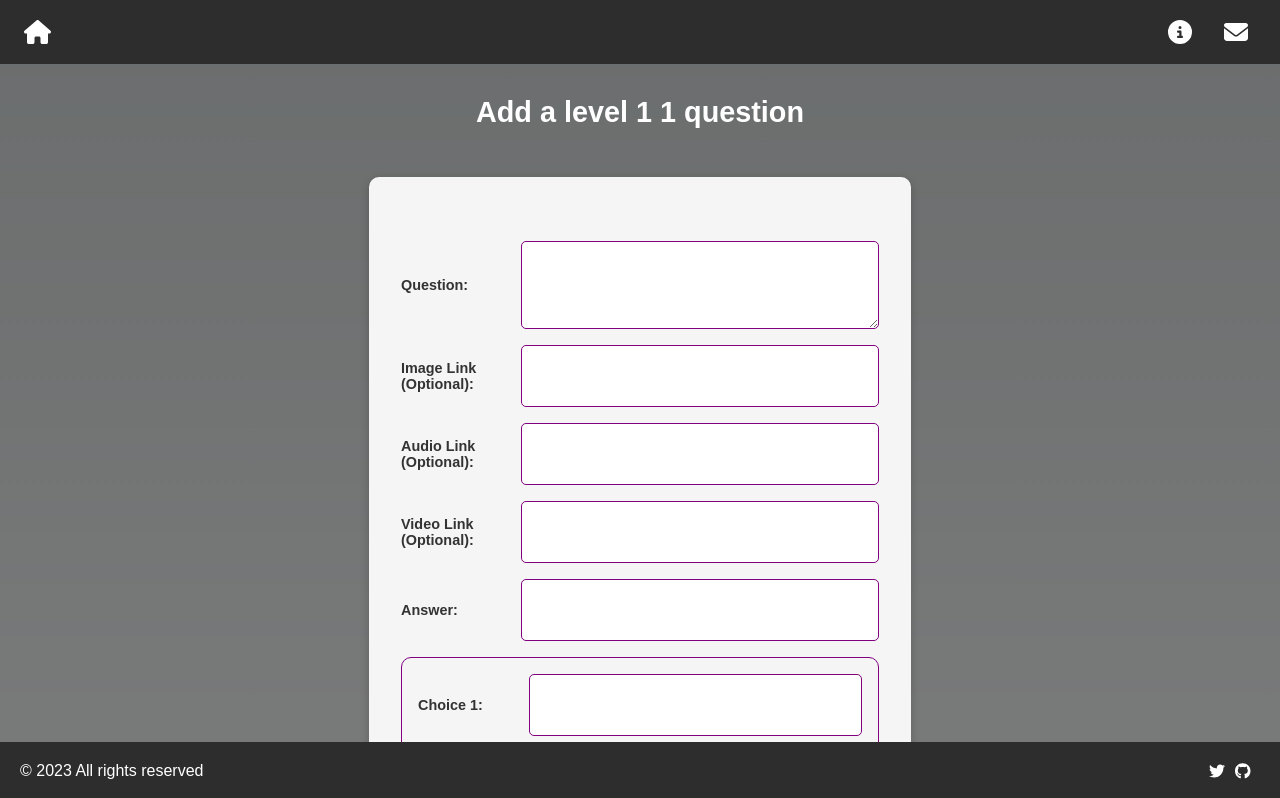
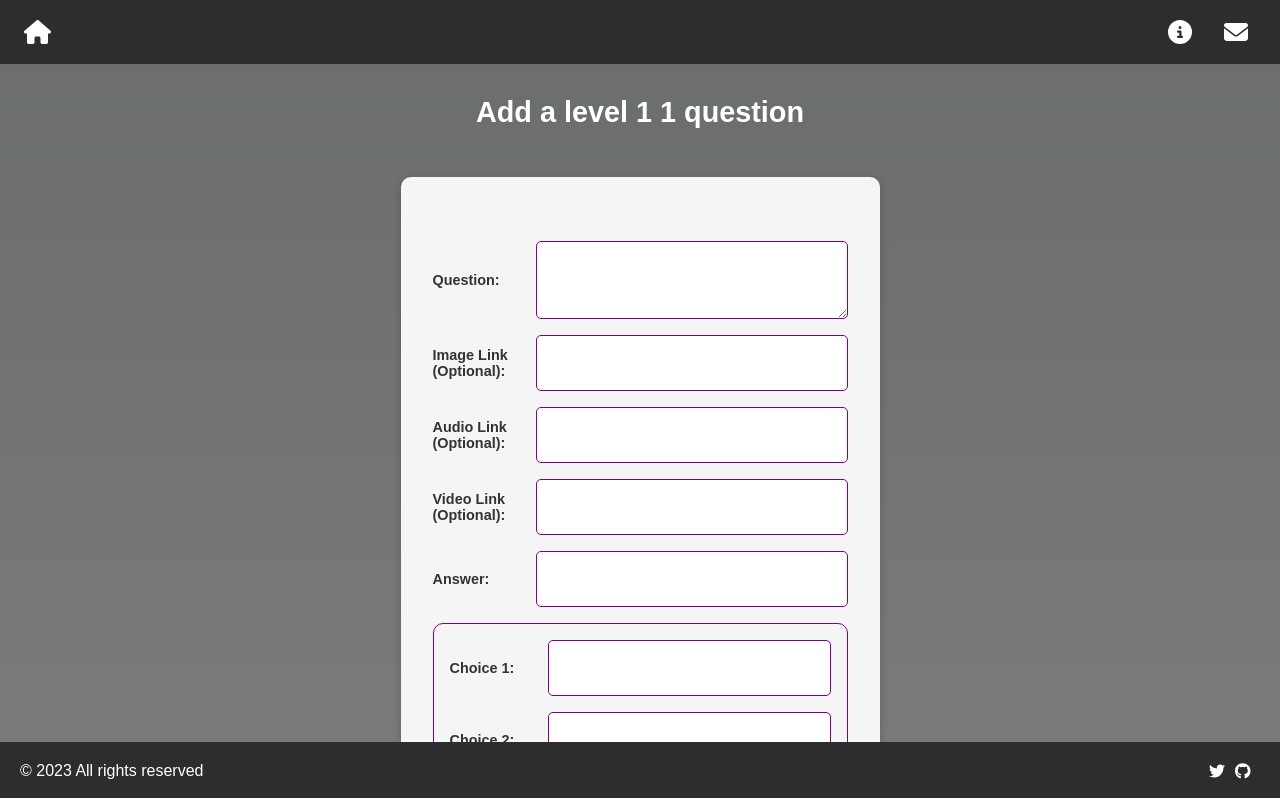
Before and after one commit to swiftugandan/quizmastr, a Next.js app: page /year/1/subject/1/create in a window 1280 px wide. Shown: the top 798 px of the page. Built offline with nearby package versions, Linux system fonts and the light colour scheme.

Commit message:
Style updates

```diff
--- a/pages/year/[year]/subject/[subject]/create.js
+++ b/pages/year/[year]/subject/[subject]/create.js
@@ -202,12 +202,13 @@ const styles = {
     width: "100%",
   },
   input: {
-    fontSize: "1.5rem",
+    fontSize: "1.2rem",
     padding: "1rem",
     borderRadius: "5px",
     border: "1px solid purple",
     width: "75%",
     backgroundColor: "white",
+    color: "#333",
   },
   label: {
     fontSize: "0.9rem",
@@ -247,7 +248,7 @@ const styles = {
     alignItems: "center",
     marginRight: "1rem",
     cursor: "pointer",
-    backgroundColor: "#fff",
+    backgroundColor: "#f5f5f5",
   },
 };
 
```
